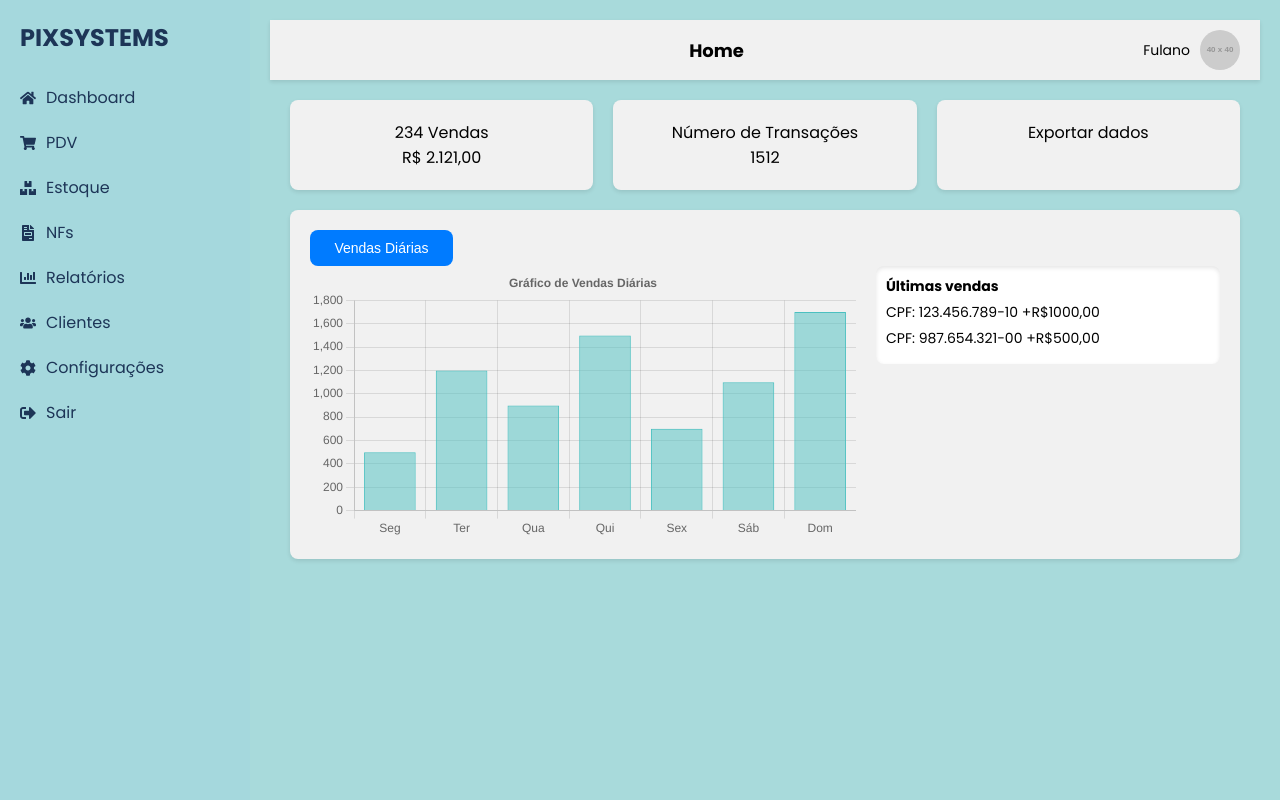
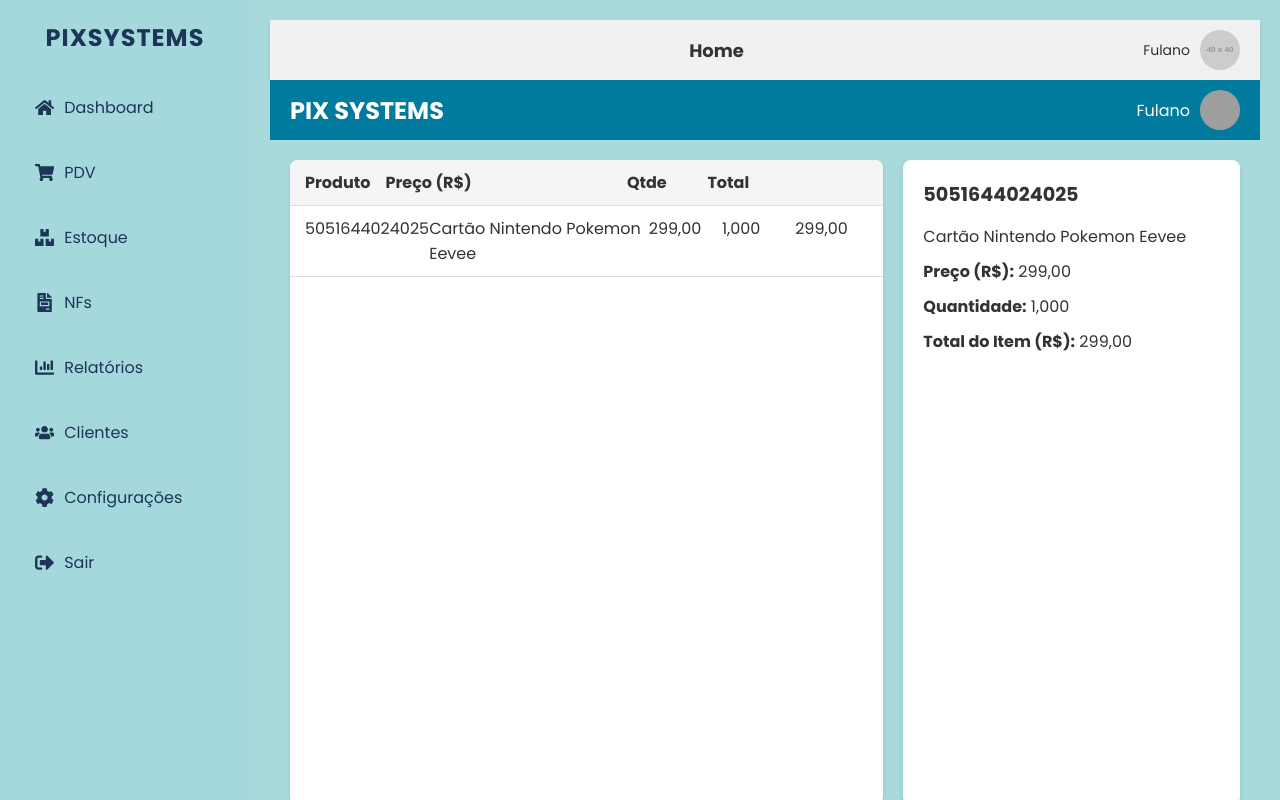
Before and after one commit to BrunoMLobato/Pix_Systems, a React (Create React App) app: page /pdv in a window 1280 px wide. Built offline with nearby package versions, Linux system fonts and the light colour scheme; grey boxes are pictures that could not be loaded.

Commit message:
Tela de PDV e suas rotas respectivamente criadas

```diff
--- a/package.json
+++ b/package.json
@@ -9,6 +9,7 @@
     "react-chartjs-2": "^5.3.0",
     "react-dom": "^19.0.0",
     "react-icons": "^5.4.0",
+    "react-router-dom": "^7.1.1",
     "react-scripts": "5.0.1",
     "recharts": "^2.15.0",
     "web-vitals": "^4.2.4"
--- a/src/App.js
+++ b/src/App.js
@@ -1,18 +1,29 @@
 import React from 'react';
+import { BrowserRouter as Router, Routes, Route } from 'react-router-dom';
 import Sidebar from './components/Sidebar';
 import Header from './components/Header';
 import Dashboard from './components/Dashboard';
+import PDV from './components/PDV';
 import './App.css';
 
 const App = () => {
   return (
-    <div className="app">
-      <Sidebar />
-      <div className="main-content">
-        <Header />
-        <Dashboard />
+    <Router>
+      <div className="app">
+        {/* Sidebar e Header sempre visíveis */}
+        <Sidebar />
+        <div className="main-content">
+          <Header />
+
+          {/* Rotas para o conteúdo dinâmico */}
+          <Routes>
+            <Route path="/dashboard" element={<Dashboard />} /> {/* Dashboard */}
+            <Route path="/" element={<Dashboard />} /> {/* Dashboard */}
+            <Route path="/pdv" element={<PDV />} /> {/* PDV */}
+          </Routes>
+        </div>
       </div>
-    </div>
+    </Router>
   );
 };
 
--- /dev/null
+++ b/src/components/PDV.css
@@ -0,0 +1,111 @@
+/* Estilo geral */
+body {
+    font-family: Arial, sans-serif;
+    margin: 0;
+    padding: 0;
+    background-color: #eaf6f8;
+    color: #333;
+  }
+
+  .pdv-container {
+    display: flex;
+    flex-direction: column;
+    height: 100vh;
+  }
+
+  /* Cabeçalho */
+  .pdv-header {
+    display: flex;
+    justify-content: space-between;
+    align-items: center;
+    background-color: #007b9e;
+    color: #fff;
+    padding: 10px 20px;
+  }
+
+  .pdv-logo {
+    font-size: 1.5rem;
+    font-weight: bold;
+  }
+
+  .pdv-user {
+    display: flex;
+    align-items: center;
+  }
+
+  .user-avatar {
+    width: 40px;
+    height: 40px;
+    border-radius: 50%;
+    margin-left: 10px;
+  }
+
+  /* Conteúdo principal */
+  .pdv-main {
+    display: flex;
+    flex: 1;
+    padding: 20px;
+    gap: 20px;
+  }
+
+  .pdv-products {
+    flex: 2;
+    background-color: #fff;
+    border-radius: 8px;
+    box-shadow: 0 2px 4px rgba(0, 0, 0, 0.1);
+    overflow: hidden;
+  }
+
+  .product-header,
+  .product-item {
+    display: grid;
+    grid-template-columns: 1fr 3fr 1fr 1fr 1fr;
+    padding: 10px 15px;
+    border-bottom: 1px solid #ddd;
+  }
+
+  .product-header {
+    background-color: #f5f5f5;
+    font-weight: bold;
+  }
+
+  .product-item {
+    background-color: #fff;
+  }
+
+  .pdv-details {
+    flex: 1;
+    background-color: #fff;
+    border-radius: 8px;
+    box-shadow: 0 2px 4px rgba(0, 0, 0, 0.1);
+    padding: 20px;
+  }
+
+  .details-header {
+    font-size: 1.2rem;
+    font-weight: bold;
+    margin-bottom: 15px;
+  }
+
+  .details-content div {
+    margin-bottom: 10px;
+  }
+
+  /* Rodapé */
+  .pdv-footer {
+    display: flex;
+    justify-content: space-between;
+    align-items: center;
+    background-color: #007b9e;
+    color: #fff;
+    padding: 10px 20px;
+  }
+
+  .total-container {
+    font-size: 1.5rem;
+    font-weight: bold;
+  }
+
+  .keyboard-hint {
+    font-size: 0.9rem;
+  }
--- /dev/null
+++ b/src/components/PDV.js
@@ -0,0 +1,62 @@
+import React from 'react';
+import './PDV.css'; // Arquivo CSS
+
+function PDV() {
+  return (
+    <div className="pdv-container">
+      <header className="pdv-header">
+        <div className="pdv-logo">PIX SYSTEMS</div>
+        <div className="pdv-user">Fulano <img src="/path/to/user-image.jpg" alt="Usuário" className="user-avatar" /></div>
+      </header>
+
+      <main className="pdv-main">
+        <section className="pdv-products">
+          <div className="product-header">
+            <span>Produto</span>
+            <span>Preço (R$)</span>
+            <span>Qtde</span>
+            <span>Total</span>
+          </div>
+
+          <div className="product-item">
+            <span>5051644024025</span>
+            <span>Cartão Nintendo Pokemon Eevee</span>
+            <span>299,00</span>
+            <span>1,000</span>
+            <span>299,00</span>
+          </div>
+        </section>
+
+        <section className="pdv-details">
+          <div className="details-header">5051644024025</div>
+          <div className="details-content">
+            <div>
+              <span>Cartão Nintendo Pokemon Eevee</span>
+            </div>
+            <div>
+              <strong>Preço (R$):</strong> 299,00
+            </div>
+            <div>
+              <strong>Quantidade:</strong> 1,000
+            </div>
+            <div>
+              <strong>Total do Item (R$):</strong> 299,00
+            </div>
+          </div>
+        </section>
+      </main>
+
+      <footer className="pdv-footer">
+        <div className="total-container">
+          <span>Total (R$)</span>
+          <span>299,00</span>
+        </div>
+        <div className="keyboard-hint">
+          Utilize as setas ↑ e ↓ do teclado para selecionar um item
+        </div>
+      </footer>
+    </div>
+  );
+}
+
+export default PDV;
--- a/src/components/Sidebar.css
+++ b/src/components/Sidebar.css
@@ -1,21 +1,26 @@
 .sidebar {
-  background-color: #A5D8DD;
-  width: 250px;
-  height: 100vh;
+  background-color: #A5D8DD; /* Fundo da Sidebar */
+  width: 250px; /* Largura da Sidebar */
+  height: 100vh; /* Altura da tela inteira */
   display: flex;
   flex-direction: column;
   padding: 20px;
+  box-shadow: 2px 0 5px rgba(0, 0, 0, 0.1); /* Adiciona uma sombra leve */
 }
 
 .logo {
   font-size: 1.5rem;
   font-weight: bold;
-  color: #1D3557;
+  color: #1D3557; /* Azul escuro para contraste */
   margin-bottom: 30px;
-}#1D3557
+  text-align: center; /* Centraliza o texto */
+  letter-spacing: 1px; /* Espaçamento das letras */
+}
 
 .menu {
   list-style: none;
+  padding: 0;
+  margin: 0;
 }
 
 .menu li {
@@ -24,13 +29,26 @@
   margin-bottom: 20px;
   display: flex;
   align-items: center;
+  padding: 10px 15px; /* Espaçamento interno */
+  border-radius: 8px; /* Bordas arredondadas */
+  transition: background-color 0.3s, color 0.3s; /* Suaviza as mudanças de cor */
   cursor: pointer;
 }
 
 .menu li svg {
-  margin-right: 10px;
+  margin-right: 10px; /* Espaço entre o ícone e o texto */
+  font-size: 1.2rem; /* Ajusta o tamanho do ícone */
 }
 
 .menu li:hover {
-  color: #1D3557;
+  background-color: #1D3557; /* Fundo azul escuro no hover */
+  color: #A5D8DD; /* Texto claro no hover */
 }
+
+.menu li a {
+  text-decoration: none; /* Remove o sublinhado dos links */
+  color: inherit; /* Herda a cor do elemento pai */
+  display: flex;
+  align-items: center;
+  width: 100%; /* Garante que o clique seja na área inteira */
+}
--- a/src/components/Sidebar.js
+++ b/src/components/Sidebar.js
@@ -1,4 +1,5 @@
 import React from 'react';
+import { Link } from 'react-router-dom'; // Importando Link para navegação
 import { FaHome, FaShoppingCart, FaBoxes, FaFileInvoice, FaChartBar, FaUsers, FaCog, FaSignOutAlt } from 'react-icons/fa';
 import './Sidebar.css';
 
@@ -7,14 +8,46 @@ const Sidebar = () => {
     <div className="sidebar">
       <div className="logo">PIXSYSTEMS</div>
       <ul className="menu">
-        <li><FaHome /> Dashboard</li>
-        <li><FaShoppingCart /> PDV</li>
-        <li><FaBoxes /> Estoque</li>
-        <li><FaFileInvoice /> NFs</li>
-        <li><FaChartBar /> Relatórios</li>
-        <li><FaUsers /> Clientes</li>
-        <li><FaCog /> Configurações</li>
-        <li><FaSignOutAlt /> Sair</li>
+        <li>
+          <Link to="/"> {/* Link para Dashboard */}
+            <FaHome /> Dashboard
+          </Link>
+        </li>
+        <li>
+          <Link to="/pdv"> {/* Link para PDV */}
+            <FaShoppingCart /> PDV
+          </Link>
+        </li>
+        <li>
+          <Link to="/estoque"> {/* Exemplo de rota para Estoque */}
+            <FaBoxes /> Estoque
+          </Link>
+        </li>
+        <li>
+          <Link to="/nfs"> {/* Exemplo de rota para NFs */}
+            <FaFileInvoice /> NFs
+          </Link>
+        </li>
+        <li>
+          <Link to="/relatorios"> {/* Exemplo de rota para Relatórios */}
+            <FaChartBar /> Relatórios
+          </Link>
+        </li>
+        <li>
+          <Link to="/clientes"> {/* Exemplo de rota para Clientes */}
+            <FaUsers /> Clientes
+          </Link>
+        </li>
+        <li>
+          <Link to="/configuracoes"> {/* Exemplo de rota para Configurações */}
+            <FaCog /> Configurações
+          </Link>
+        </li>
+        <li>
+          <Link to="/sair"> {/* Exemplo de ação de sair */}
+            <FaSignOutAlt /> Sair
+          </Link>
+        </li>
       </ul>
     </div>
   );
```
Also changed, not shown: 1 other file (tests, documents, lock files or other folders).
